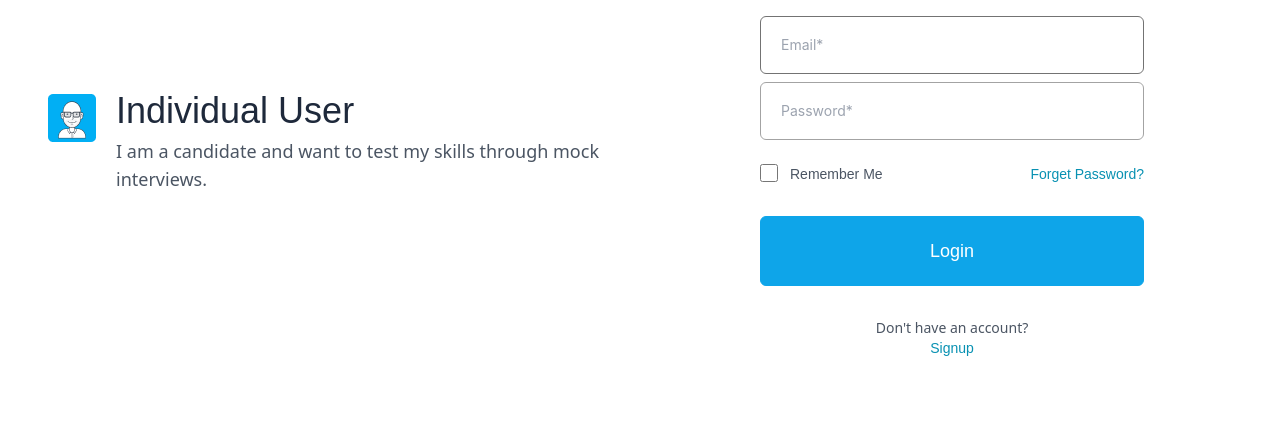
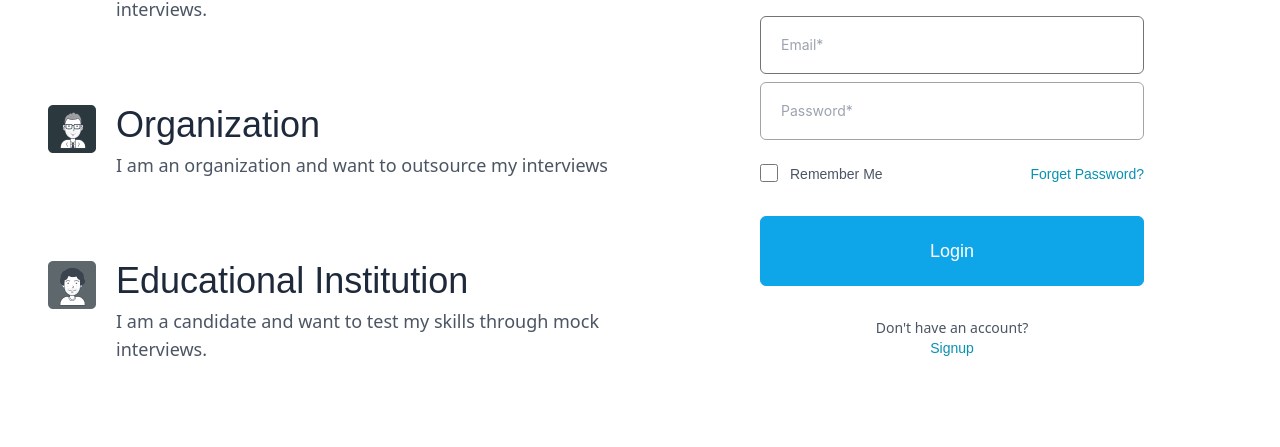
Before and after one commit to manoj1689/smartGraderAppTs, a React (Vite) app: page /signIn in a window 1280 px wide. Shown: the part 265-712 px from the top of the page. Built offline with nearby package versions, Linux system fonts and the light colour scheme.

Commit message:
change in sign up page

```diff
--- a/src/components/CreateAccount/CreateAccount.tsx
+++ b/src/components/CreateAccount/CreateAccount.tsx
@@ -5,17 +5,18 @@ import smartLogo from "../../assets/logos/smart-logo.png";
 import individualPerson from "../../assets/images/Account/individual-person.png";
 import organizationPerson from "../../assets/images/Account/organization-person.png";
 import educationalPerson from "../../assets/images/Account/educational-person.png";
+import WorkingMen from "../../assets/images/Account/workingman.jpg"
 import educationSticker from "../../assets/stickers/persons/education-sticker.png";
 import organisationSticker from "../../assets/stickers/persons/organisation-sticker.png";
 import individualSticker from "../../assets/stickers/persons/individul-sticker.png";
 import { handleMouseDown, handleMouseUp } from "../common/Mouse/HandleMouse";
 
-type Tab = "individual" | "organization" | "educational";
+type Tab = "individual" | "organization" | "educational" | "";
 
 const CreateAccount: React.FC = () => {
   const navigate = useNavigate();
   const [isPressed, setIsPressed] = useState<boolean>(false);
-  const [activeTab, setActiveTab] = useState<Tab>("individual");
+  const [activeTab, setActiveTab] = useState<Tab>("");
 
   const handleTabClick = (tab: Tab) => {
     setActiveTab(tab);
@@ -155,7 +156,7 @@ const CreateAccount: React.FC = () => {
               className="w-full rounded-md lg:px-16 object-cover"
             />
           )}
-          {activeTab === "organization" && (
+          {(activeTab === "organization" || activeTab==="") && (
             <img
               src={organizationPerson}
               alt="person"
--- a/src/components/SignIn/SignIn.tsx
+++ b/src/components/SignIn/SignIn.tsx
@@ -17,7 +17,7 @@ const SignIn: React.FC = () => {
   const navigate = useNavigate();
   const location = useLocation();
   const { activeTab } = location.state || {};
-
+  console.log("the active tab",activeTab)
   const [isPressed, setIsPressed] = useState(false);
   const [formData, setFormData] = useState<FormData>({
     email: "",
@@ -54,8 +54,8 @@ const SignIn: React.FC = () => {
             </div>
           </Link>
         </div>
-        <div className="w-full lg:w-1/2 flex flex-col justify-center items-center">
-          {activeTab !== "organization" && activeTab !== "educational" && (
+        <div className="w-full lg:w-1/2 flex flex-col justify-center items-start">
+          {(activeTab===undefined || activeTab === "individual") && (
             <div className="flex flex-col justify-center px-8 py-7 mt-5 bg-white rounded-md">
               <div className="flex flex-row gap-5 max-md:flex-wrap ">
                 <img
@@ -76,7 +76,7 @@ const SignIn: React.FC = () => {
               </div>
             </div>
           )}
-          {activeTab === "organization" && (
+          {(activeTab===undefined || activeTab === "organization" )&& (
             <div className="flex flex-col justify-center px-8 py-7 mt-5 bg-white rounded-md">
               <div className="flex gap-5 max-md:flex-wrap">
                 <img
@@ -96,7 +96,7 @@ const SignIn: React.FC = () => {
               </div>
             </div>
           )}
-          {activeTab === "educational" && (
+          {(activeTab===undefined || activeTab === "educational" )&& (
             <div className="flex flex-col justify-center px-8 py-7 mt-5 bg-white rounded-md">
               <div className="flex gap-5 max-md:flex-wrap">
                 <img
```
Also changed, not shown: src/assets/images/Account/workingman.jpg (added).
